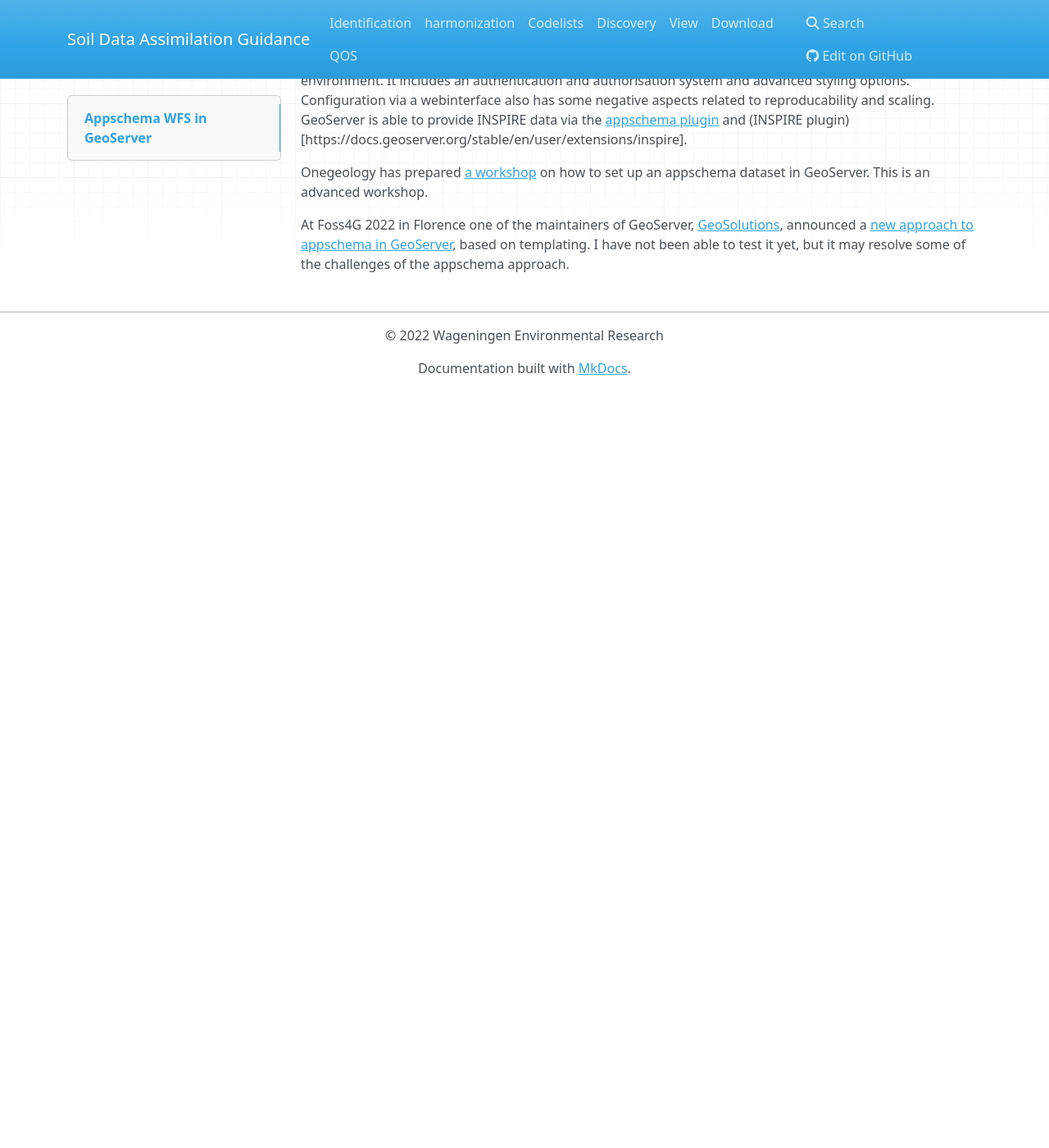
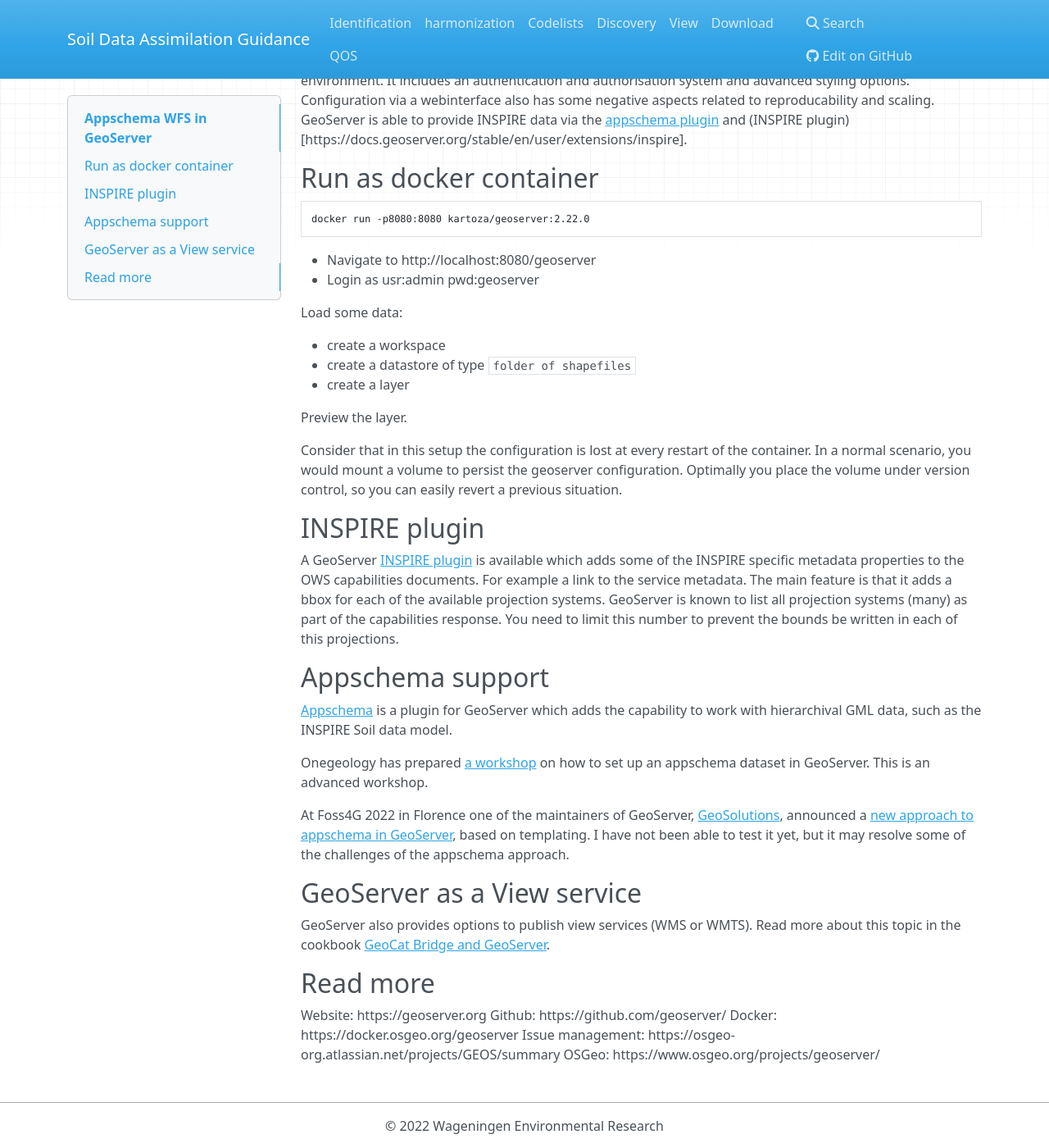
Before and after one commit to ejpsoil/soildata-assimilation-guidance, an MkDocs documentation site: the page built from docs/tools/geoserver.md, in a window 1280 px wide and 1400 px high, scrolled down 216 px. Shown: the whole window at 82% size. Built offline with MkDocs 1.6.1, drawn with Linux system fonts in a browser that asks for light colours; nearby versions of some CDN libraries; before the commit the page ends 900 px from its top, so only the background shows below that.

````diff
--- a/docs/tools/geoserver.md
+++ b/docs/tools/geoserver.md
@@ -7,6 +7,45 @@ a [OGCAPI community plugin](https://docs.geoserver.org/latest/en/user/community/
 
 GeoServer is a popular server component because of the initial ease of setup and configuration in a webbased environment. It includes an authentication and authorisation system and advanced styling options. Configuration via a webinterface also has some negative aspects related to reproducability and scaling. GeoServer is able to provide INSPIRE data via the [appschema plugin](https://docs.geoserver.org/latest/en/user/data/app-schema/index.html) and (INSPIRE plugin)[https://docs.geoserver.org/stable/en/user/extensions/inspire].
 
+## Run as docker container
+
+```
+docker run -p8080:8080 kartoza/geoserver:2.22.0
+```
+
+- Navigate to http://localhost:8080/geoserver
+- Login as usr:admin pwd:geoserver
+
+Load some data:
+
+- create a workspace
+- create a datastore of type `folder of shapefiles`
+- create a layer
+
+Preview the layer.
+
+Consider that in this setup the configuration is lost at every restart of the container. In a normal scenario, you would mount a volume to persist the geoserver configuration. Optimally you place the volume under version control, so you can easily revert a previous situation.
+
+## INSPIRE plugin
+
+A GeoServer [INSPIRE plugin](https://docs.geoserver.org/latest/en/user/extensions/inspire/index.html) is available which adds some of the INSPIRE specific metadata properties to the OWS capabilities documents. For example a link to the service metadata. The main feature is that it adds a bbox for each of the available projection systems. GeoServer is known to list all projection systems (many) as part of the capabilities response. You need to limit this number to prevent the bounds be written in each of this projections.
+
+## Appschema support
+
+[Appschema](https://docs.geoserver.org/latest/en/user/data/app-schema) is a plugin for GeoServer which adds the capability to work with hierarchival GML data, such as the INSPIRE Soil data model.
+
 Onegeology has prepared [a workshop](https://onegeology.github.io/documentation/providingdata/server_setup/geoserver.html) on how to set up an appschema dataset in GeoServer. This is an advanced workshop.
 
 At Foss4G 2022 in Florence one of the maintainers of GeoServer, [GeoSolutions](https://www.geosolutionsgroup.com/), announced a [new approach to appschema in GeoServer](https://speakerdeck.com/simboss/publishing-inspire-datasets-in-geoserver-made-easy-with-smart-data-loader-and-features-templating-foss4g-2022-edition), based on templating. I have not been able to test it yet, but it may resolve some of the challenges of the appschema approach.
+
+## GeoServer as a View service
+
+GeoServer also provides options to publish view services (WMS or WMTS). Read more about this topic in the cookbook [GeoCat Bridge and GeoServer](bridge-geoserver-geonetwork.md).
+
+## Read more
+
+Website: https://geoserver.org
+Github: https://github.com/geoserver/
+Docker: https://docker.osgeo.org/geoserver
+Issue management: https://osgeo-org.atlassian.net/projects/GEOS/summary
+OSGeo: https://www.osgeo.org/projects/geoserver/
````
Also changed, not shown: docs/tools/bridge-geoserver-geonetwork.md (+2 -2 lines), docs/tools/codelist-iso19135.md (+29 -2 lines), docs/tools/pygeometa.md (+10 -2 lines).
